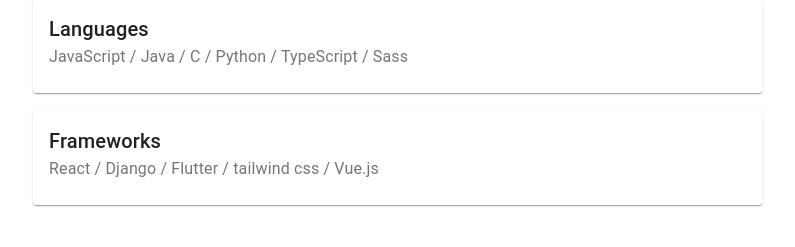
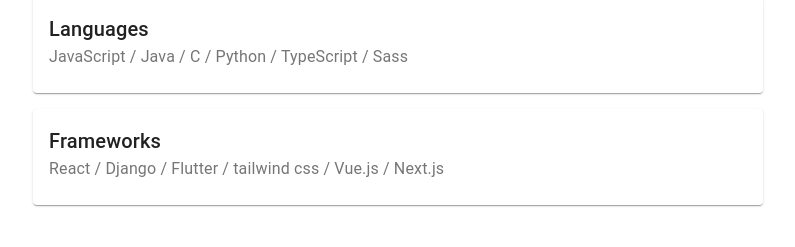
Before and after one commit to ryounasso/portfolio, a React (Create React App) app: page / in a window 1280 px wide. Shown: the part 983-1230 px from the top of the page, without its empty margins (242-1037 px from the left). Built offline with nearby package versions, Linux system fonts and the light colour scheme.

Commit message:
feat : add my skills

```diff
--- a/src/components/Skills.tsx
+++ b/src/components/Skills.tsx
@@ -46,7 +46,7 @@
             <CardContent>
               <Typography variant="h6">Frameworks</Typography>
               <Typography color="textSecondary">
-                React / Django / Flutter / tailwind css / Vue.js
+                React / Django / Flutter / tailwind css / Vue.js / Next.js
               </Typography>
             </CardContent>
           </Card>
```
Also changed, not shown: src/static/images/myPortfolio.png (added).
